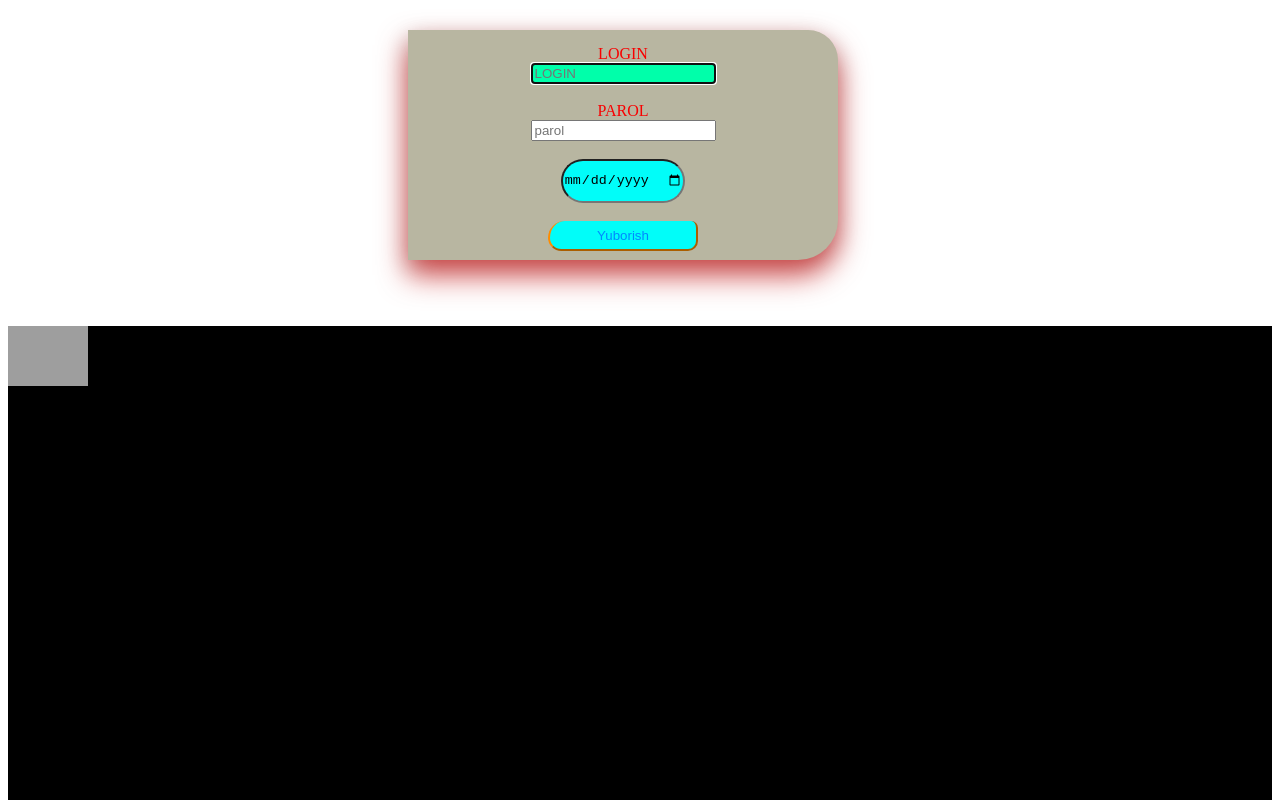
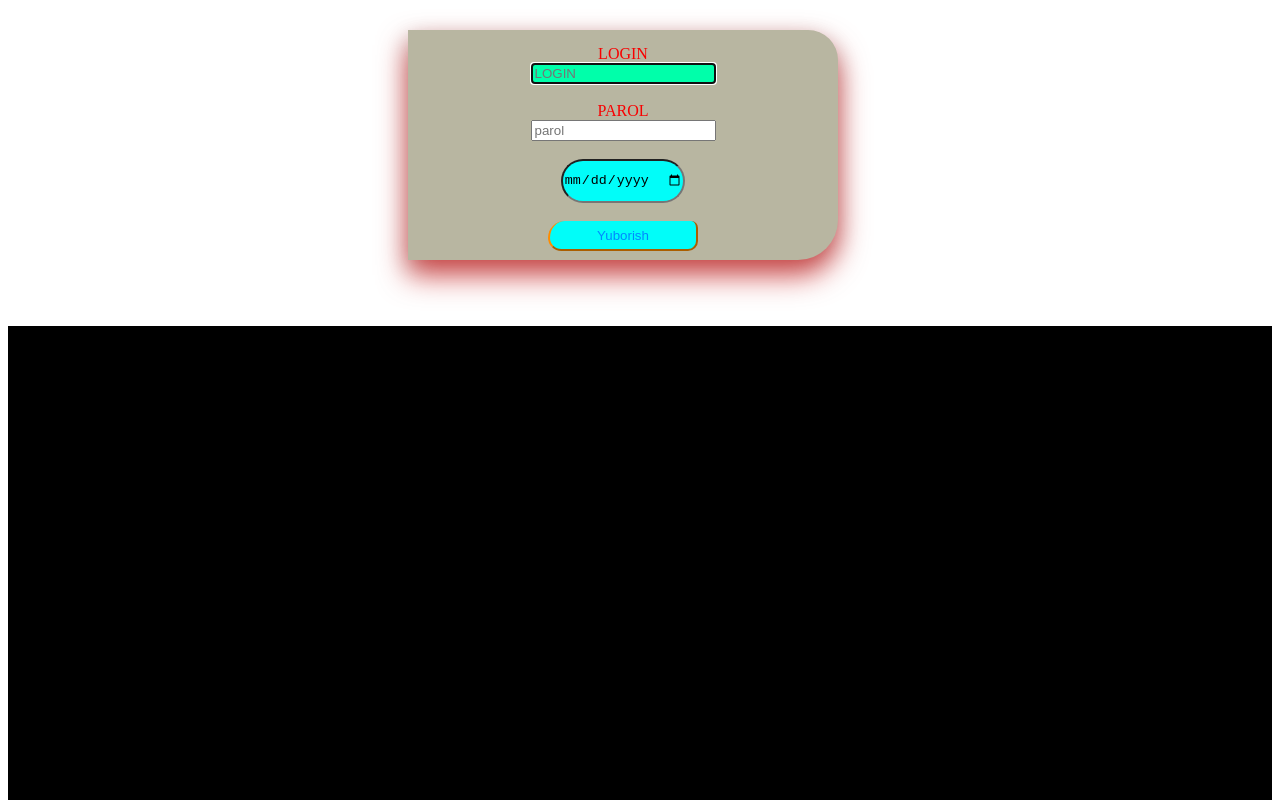
Before and after one commit to ziyodevs/form, a plain HTML site: page index.html in a window 1280 px wide. Shown: the top 800 px of the page. Drawn offline with Linux system fonts and the light colour scheme; grey boxes are pictures that could not be loaded.

Commit message:
Update index.html

```diff
--- a/index.html
+++ b/index.html
@@ -58,9 +58,7 @@
             <br><br>
 
         <footer style="background: black; height: 2000px; padding15px" >
-            <a href="">
-                <img src="https://cdn.pixabay.com/photo/2021/12/27/10/50/telegram-icon-6896828_1280.png" width="80px">
-            </a>
+
 
 
         </footer>
```
